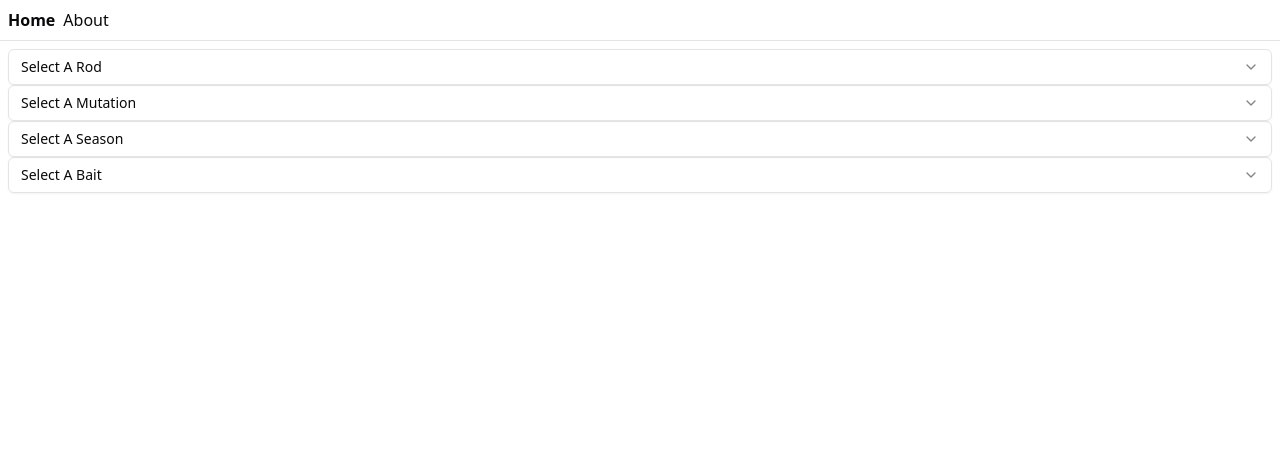
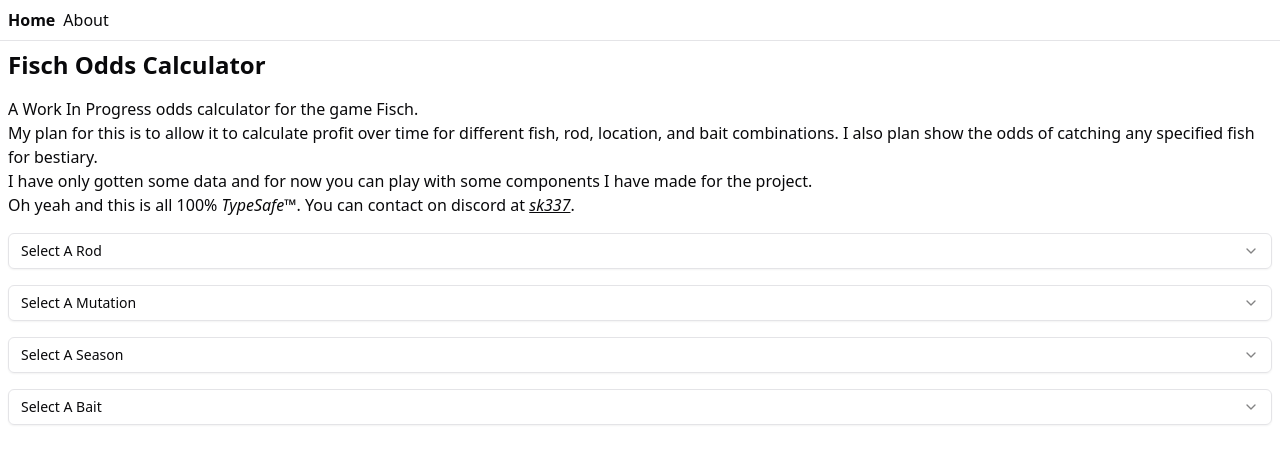
Before and after one commit to sk337/fisch-claculator, a React (Vite) app: page / in a window 1280 px wide. Shown: the top 464 px of the page. Built offline with nearby package versions, Linux system fonts and the light colour scheme.

Commit message:
add Project description

```diff
--- a/src/routes/index.lazy.tsx
+++ b/src/routes/index.lazy.tsx
@@ -20,7 +20,14 @@
   const [selectedBait, setSelectedBait] = useState<BaitType | undefined>()
 
   return (
-    <div className="p-2">
+    <div className="p-2 flex flex-col gap-4">
+      <span className='text-2xl font-bold'>Fisch Odds Calculator</span>
+      <p>
+        A Work In Progress odds calculator for the game Fisch. <br />
+        My plan for this is to allow it to calculate profit over time for different fish, rod, location, and bait combinations. I also plan show the odds of catching any specified fish for bestiary. <br />
+        I have only gotten some data and for now you can play with some components I have made for the project. <br/>
+        Oh yeah and this is all 100% <i>TypeSafe&trade;</i>. You can contact on discord at <i className='underline'>sk337</i>.
+      </p>
       <SelectRod onChange={setSelectedRod} value={selectedRod} />
       <SelectMutation onChange={setSelectedMutation} value={selectedMutation} />
       <SelectSeason onChange={setSelectedSeason} value={selectedSeason} />
```
